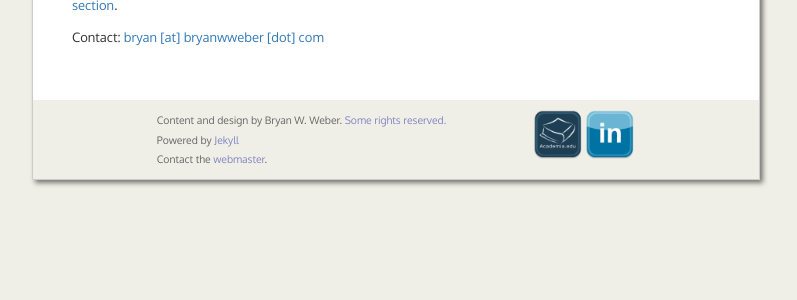
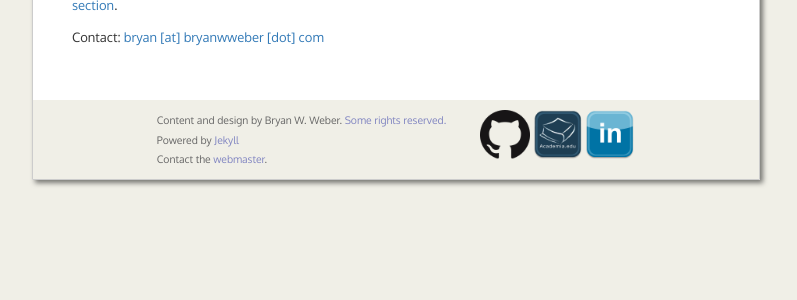
Before and after one commit to bryanwweber/bryanwweber.github.io, a Jekyll site: the page built from index.md, in a window 1280 px wide. Shown: the part 411-711 px from the top of the page, without its empty margins (244-1041 px from the left). Built offline with Jekyll 4.4.1, drawn with Linux system fonts in a browser that asks for light colours; nearby versions of some CDN libraries; some web fonts are replaced.

Commit message:
Add GitHub to footer

```diff
--- a/_layouts/default.html
+++ b/_layouts/default.html
@@ -82,8 +82,9 @@
               </div>
               <div class="social">
                 <p>
-                   <a href="http://uconn.academia.edu/BryanWWeber"><img src="{{ site.baseurl }}/files/icons/academia.png" width="50" height="50"></a>
-                   <a href="http://www.linkedin.com/in/bryanwweber"><img src="{{ site.baseurl }}/files/icons/linkedin.png" width="50" height="50"></a>
+                    <a href="https://github.com/bryanwweber"><img src="{{ site.baseurl }}/files/icons/github.png" width="50" height="50"></a>
+                   <a href="https://uconn.academia.edu/BryanWWeber"><img src="{{ site.baseurl }}/files/icons/academia.png" width="50" height="50"></a>
+                   <a href="https://www.linkedin.com/in/bryanwweber"><img src="{{ site.baseurl }}/files/icons/linkedin.png" width="50" height="50"></a>
                 </p>
               </div>
             </div>
```
Also changed, not shown: files/icons/github.png (added).
